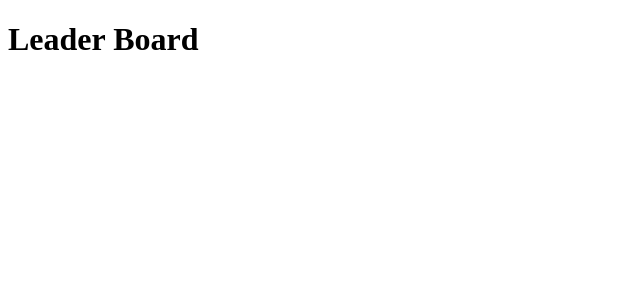
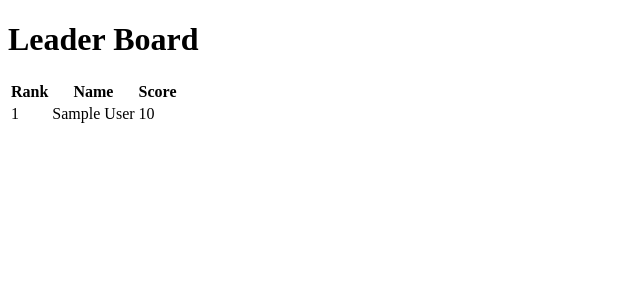
Before and after one commit to rakkaalhazimi/Quiz-Prototype-Website, a Django app: page /board in a window 1280 px wide. Shown: the top 300 px of the page, without its empty margins (0-640 px from the left). Run offline with Django 4.2, Linux system fonts and the light colour scheme; tables that the repository leaves empty hold one stand-in row (values such as "Sample post").

Commit message:
change: insert score on the leader board

```diff
--- a/quiz/templates/leader_board.html
+++ b/quiz/templates/leader_board.html
@@ -7,13 +7,19 @@
 
   <thead>
     <tr>
-      <th></th>
+      <th>Rank</th>
+      <th>Name</th>
+      <th>Score</th>
     </tr>
   </thead>
 
   <tbody>
     <tr>
-      <td></td>
+      {% for object in object_list %}
+      <td>{{ forloop.counter }}</td>
+      <td>{{ object.user.get_full_name }}</td>
+      <td>{{ object.score }}</td>
+      {% endfor %}
     </tr>
   </tbody>
 
```
